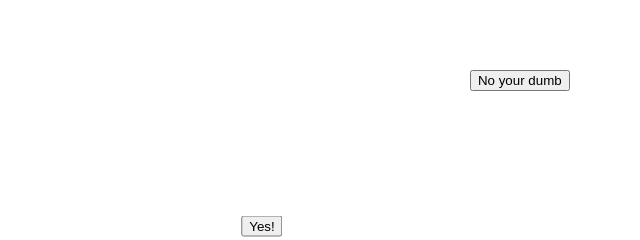
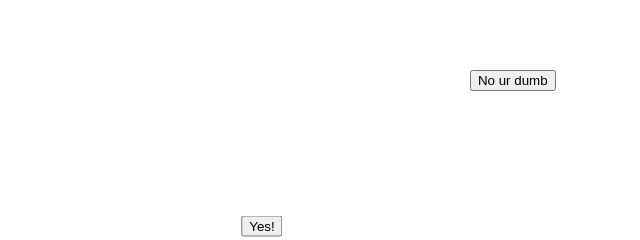
Before and after one commit to addyfoxer/flir-html, a plain HTML site: page index.html in a window 1280 px wide. Shown: the part 414-654 px from the top of the page, 378-1018 px from the left. Drawn offline with Linux system fonts and the light colour scheme.

Commit message:
Update index.html
spell

```diff
--- a/index.html
+++ b/index.html
@@ -36,7 +36,7 @@
 </head>
 <body>
 <button id="button1">Yes!</button>
-<button id="button2">No your dumb</button>
+<button id="button2">No ur dumb</button>
 <script>
 setInterval(function() {
 var button2 = document.getElementById('button2');
```
